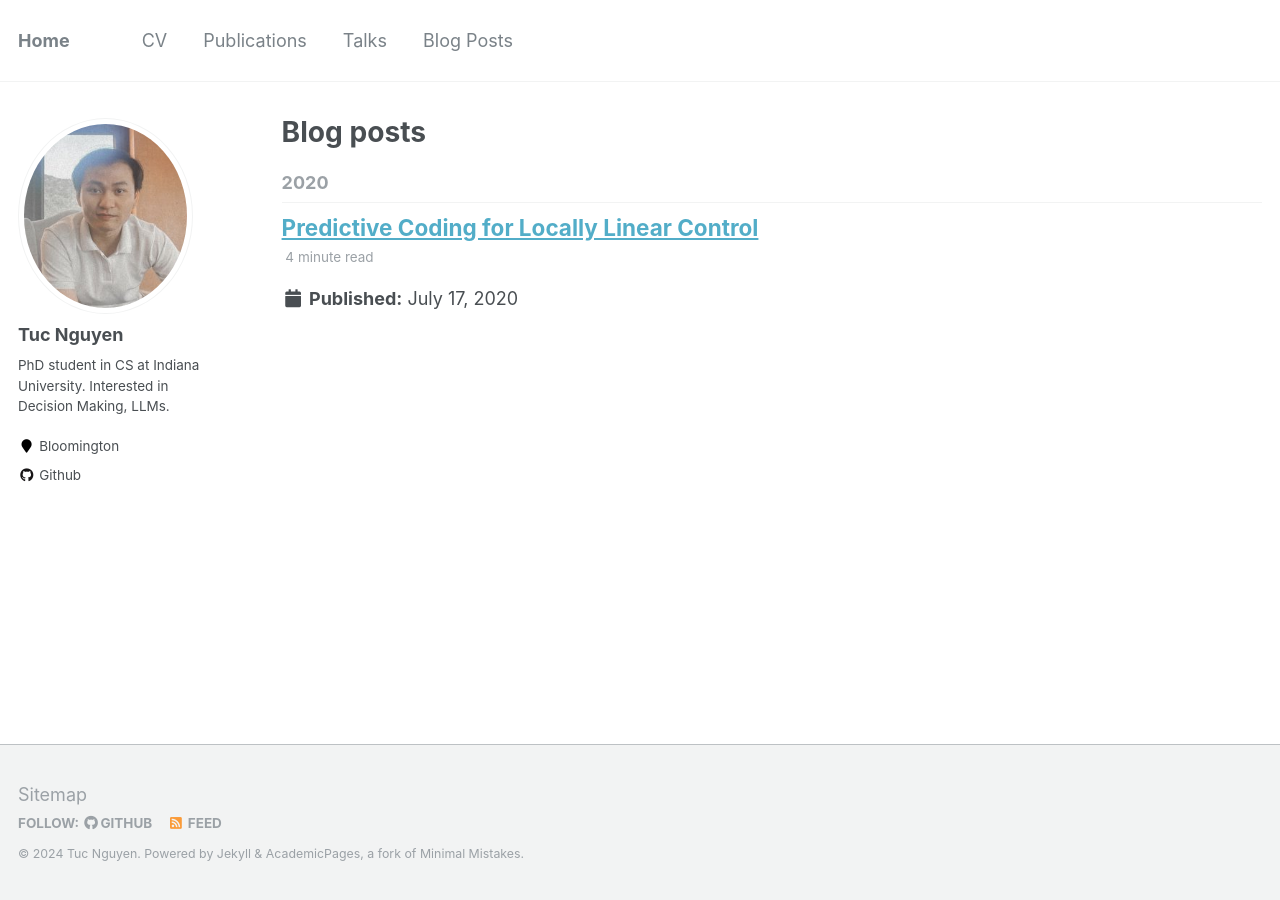
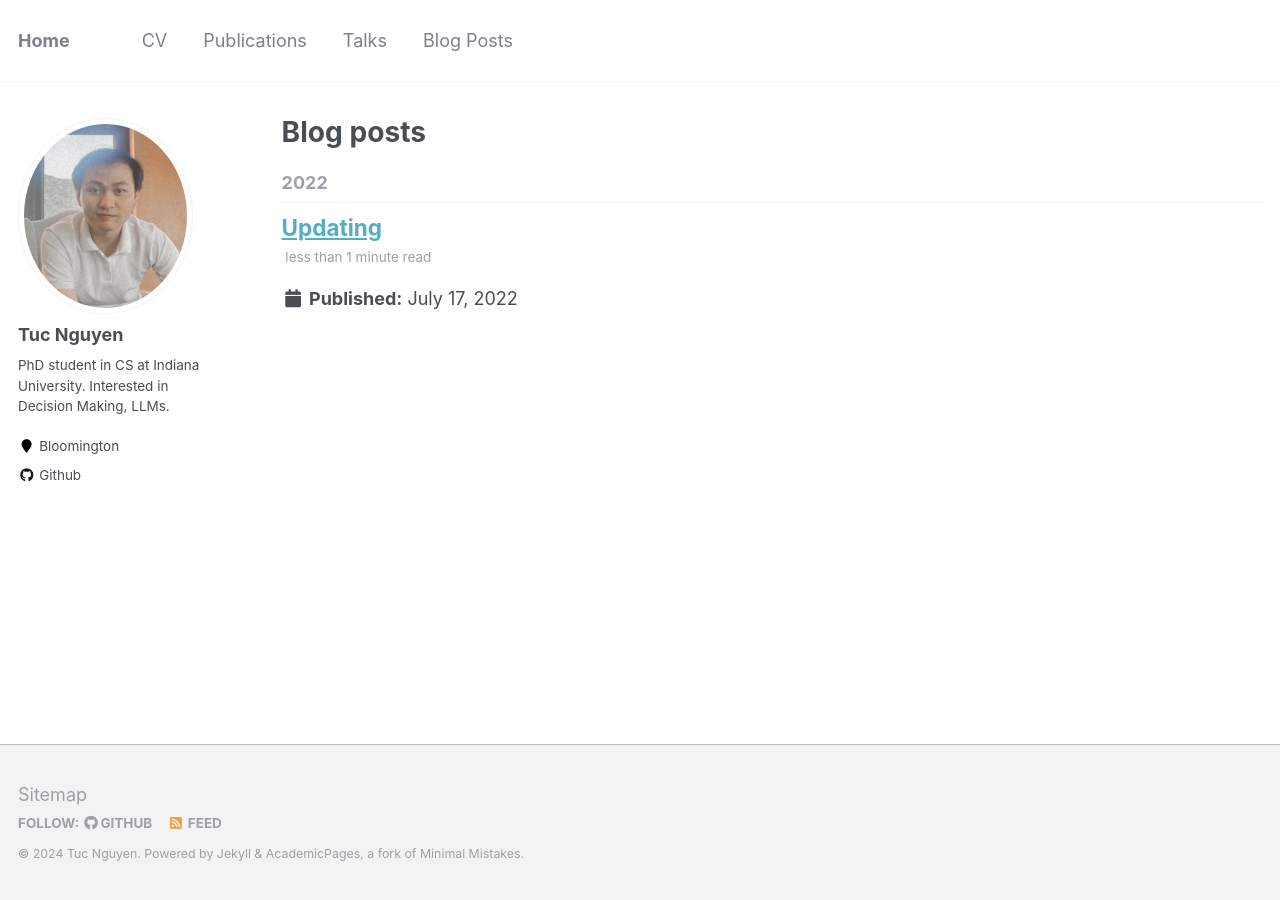
Before and after one commit to nguyentuc/nguyentuc.github.io, a Jekyll site: the page built from _pages/year-archive.html, in a window 1280 px wide. Built offline with Jekyll 4.4.1, drawn with Linux system fonts in a browser that asks for light colours.

Commit message:
blog posts

```diff
--- a/_posts/2020-07-17-PC3.md
+++ b/_posts/2020-07-17-PC3.md
@@ -1,67 +1,6 @@
 ---
-title: 'Predictive Coding for Locally Linear Control'
-date: 2020-07-17
+title: 'Updating'
+date: 2022-07-17
 permalink: /posts/2020/07/PC3/
 tags:
-  - representation learning
-  - contrastive learning
-  - optimal control
 ---
-
-Problem
-------
-
-With the rapid growth of systems equipped with powerful sensing devices, the ability to control systems from high-dimensional raw sensory inputs (e.g., images) is paramount. More specifically, we can develop intelligent agents that can act in a complex environment to achieve a specific goal, using only a camera sensor without any human supervision. This will enable new advances in many different industries, such as robot manipulation in manufacturing or self-driving cars. For example, we might have a robot which is interacting with the surrounding environment. Everytime the robot moves, it receives an image taken from a camera sensor. Based purely on these data, the robot needs to find an optimal sequence of actions in order to perform a particular task, e.g., pick up an object on the table.
-<p align="center">
-    <img src="https://tung-nd.github.io/images/materials/PC3/control_from_image.png" alt="Trulli" style="width:60%"><br>
-    Figure 1. An example of optimal control from pixels.
-</p>
-
-Related work
-------
-
-A promising approach in solving that problem is the Learning Controllable Embedding (LCE) framework, which embeds the observations into a lower-dimensional latent space, estimates the latent dynamics, and then performs control directly in the latent space.
-<p align="center">
-    <img src="https://tung-nd.github.io/images/materials/PC3/LCE.png" alt="Trulli" style="width:100%"><br>
-    Figure 2. LCE approach. First, learn the encoder and latent dynamics (left) and then perform control in the latent space (right).
-</p>
-However, the existing LCE-based methods rely on explicit next-observation prediction, which suffers from two critical drawbacks:
-  - It requires the model to handle the challenging task of high-dimensional prediction.
-  - It does so in a parameter-inefficient manner—requiring the use of a decoder that is discarded during control.
-
-The proposed method
-------
-
-To address these concerns, we propose a novel information-theoretic LCE approach for learning a controllable latent space (see Figure 3). Unlike previous methods, which explicitly introduce a decoder D and conduct next-observation predictions, we propose to use F as a variational device to train E via predictive coding.
-<p align="center">
-    <img src="https://tung-nd.github.io/images/materials/PC3/predictive_coding.png" alt="Trulli" style="width:100%"><br>
-    Figure 3. Two high-level approaches to learn encoder E and decoder F.
-</p>
-We show theoretically that predictive coding is a valid alternative to next-observation prediction for learning latent representation. Specifically, we introduce predictive suboptimality, a concept to characterize the suboptimality of next-observation prediction when the prediction model is forced to rely on the learned representation. In doing so, we prove that the predictive suboptimality is upper bounded by the mutual information gap between two consecutive observations and their corresponding latent representations. In other words, by maximizing the mutual information between latent vectors of two consecutive time steps, we can learn a representation that is good for predicting the next observation, without decoding back to the observation space.
-
-Based on this analysis, we identify three desiderata for guiding the selection of the encoder E and latent dynamics model F . We summarize them as follows: (i) predictive coding minimizes the predictive suboptimality of the encoder E; (ii) consistency of the latent dynamics model F enables planning directly in the latent space; and (iii) low-curvature enables planning in latent space specifically using locally-linear controllers. We refer to these heuristics collectively as Predictive Coding-Consistency-Curvature (PC3).
-
-Empirical results
-------
-
-We compare the performance of our proposed model 6 with two state-of-the-art LCE baselines: PCC and SOLAR. The experiments are based on four image-based control benchmark domains: Planar System, Inverted Pendulum, Cartpole, and 3-Link Manipulator.
-<p align="center">
-    Table 1. Percentage steps in goal state for the average model (all) and top 1 model.<br>
-    <img src="https://tung-nd.github.io/images/materials/PC3/results.png" alt="Trulli" style="width:100%">
-</p>
-<p align="center">
-    <img src="https://tung-nd.github.io/images/materials/PC3/planar.gif" alt="Trulli" style="width:40%">
-    <img src="https://tung-nd.github.io/images/materials/PC3/pendulum.gif" alt="Trulli" style="width:19%">
-    <img src="https://tung-nd.github.io/images/materials/PC3/cartpole.gif" alt="Trulli" style="width:19%">
-    <img src="https://tung-nd.github.io/images/materials/PC3/3pole.gif" alt="Trulli" style="width:19%"><br>
-    Figure 4. Visualization of 4 domains during control. From left to right: Planar,  Inverted Pendulum, Cartpole, 3-Link Manipulator.
-</p>
-Table 1 shows that our proposed PC3 model significantly outperforms the baselines by comparing the means and standard error of means on the different control tasks. Figure 4 demonstrates some latent maps of Inverted Pendulum domain learned by PCC and PC3. In general, PC3 produces more interpretable latent representations, due to the fact that next observation prediction is too conservative and may force a model to care about things that do not matter to downstream tasks.
-<p align="center">
-    <img src="https://tung-nd.github.io/images/materials/PC3/latent_map.png" alt="Trulli" style="width:100%"><br>
-    Figure 5. Left two: PCC, right two: PC3. Each color represents an angle, and different points of the same color represent different angular velocities.
-</p>
-<p align="center">
-    <img src="https://tung-nd.github.io/images/materials/PC3/latent_map_evolution.gif" alt="Trulli" style="width:70%"><br>
-    Figure 6. Visualization of latent maps during training. Left: Planar, right: Inverted Pendulum.
-</p>
```
